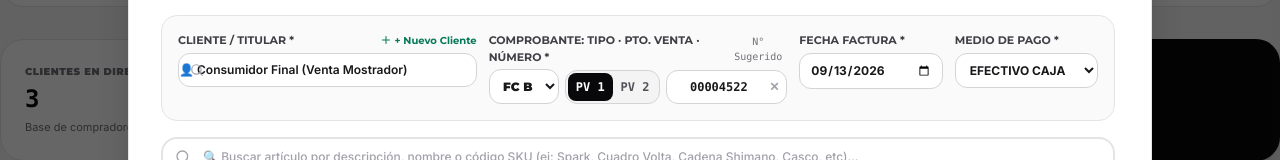
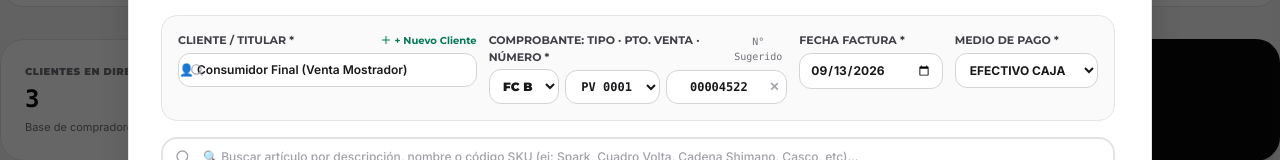
Before and after one commit to lgarcia28/orono-bike, a Next.js app: page /pos in a window 1280 px wide. Both pictures are taken after a click on the button "REGISTRAR FACTURA DE VENTA". Shown: the part 167-327 px from the top of the page. Built offline with nearby package versions, Linux system fonts and the light colour scheme.

Commit message:
feat: selector desplegable de punto de venta identico al tipo de factura

```diff
--- a/app/components/pos/PointOfSaleInterface.tsx
+++ b/app/components/pos/PointOfSaleInterface.tsx
@@ -1538,34 +1538,19 @@ export function PointOfSaleInterface() {
                         </select>
                       </div>
 
-                      {/* Botones de Selección de Punto de Venta (PV 1 o PV 2) */}
+                      {/* Punto de Venta */}
                       <div className="col-span-4">
-                        <div className="grid grid-cols-2 bg-zinc-100 p-0.5 rounded-xl border border-zinc-300 h-[34px] items-center">
-                          <button
-                            type="button"
-                            onClick={() => handleSelectPos('0001')}
-                            className={`h-full rounded-lg text-xs font-mono font-black transition-all flex items-center justify-center ${
-                              invoiceForm.invoicePos === '0001'
-                                ? 'bg-zinc-950 text-white shadow-xs'
-                                : 'text-zinc-600 hover:text-zinc-950 hover:bg-zinc-200/50'
-                            }`}
-                            title="Punto de Venta 1 (0001 - Mostrador)"
-                          >
-                            PV 1
-                          </button>
-                          <button
-                            type="button"
-                            onClick={() => handleSelectPos('0002')}
-                            className={`h-full rounded-lg text-xs font-mono font-black transition-all flex items-center justify-center ${
-                              invoiceForm.invoicePos === '0002'
-                                ? 'bg-zinc-950 text-white shadow-xs'
-                                : 'text-zinc-600 hover:text-zinc-950 hover:bg-zinc-200/50'
-                            }`}
-                            title="Punto de Venta 2 (0002 - Web Services / Local)"
-                          >
-                            PV 2
-                          </button>
-                        </div>
+                        <select
+                          value={invoiceForm.invoicePos}
+                          onChange={(e) => handleSelectPos(e.target.value)}
+                          className="w-full px-2 py-2 bg-white border border-zinc-300 rounded-xl text-xs font-mono font-black text-center text-zinc-900 focus:outline-none focus:ring-1 focus:ring-zinc-950"
+                        >
+                          <option value="0001">PV 0001</option>
+                          <option value="0002">PV 0002</option>
+                          <option value="0003">PV 0003</option>
+                          <option value="0004">PV 0004</option>
+                          <option value="0005">PV 0005</option>
+                        </select>
                       </div>
 
                       {/* Número de Factura: Auto-selección al hacer clic y botón ✕ para borrar directo */}
```
